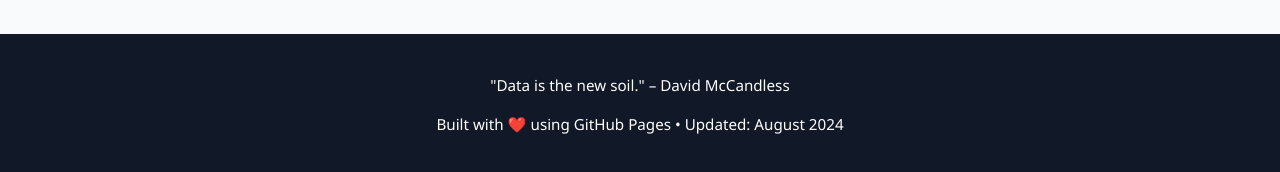
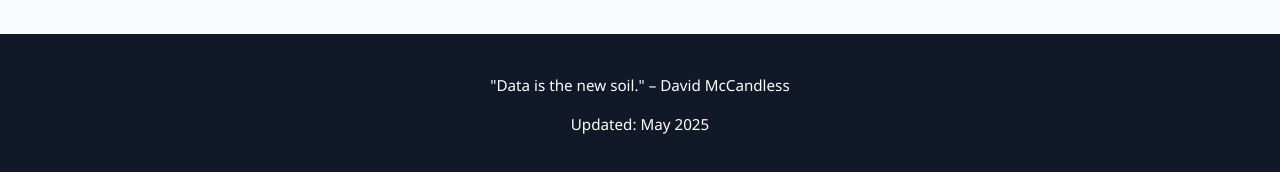
Before and after one commit to ojonugwawada/ojonugwawada.github.io, a plain HTML site: page index.html in a window 1280 px wide. Shown: the part 1954-2126 px from the top of the page. Drawn offline with Linux system fonts and the light colour scheme.

Commit message:
Update index.html

```diff
--- a/index.html
+++ b/index.html
@@ -85,7 +85,7 @@
 
   <footer class="footer">
     <p>"Data is the new soil." – David McCandless</p>
-    <p>Built with ❤️ using GitHub Pages • Updated: August 2024</p>
+    <p>Updated: May 2025</p>
   </footer>
 
   <script>
```
